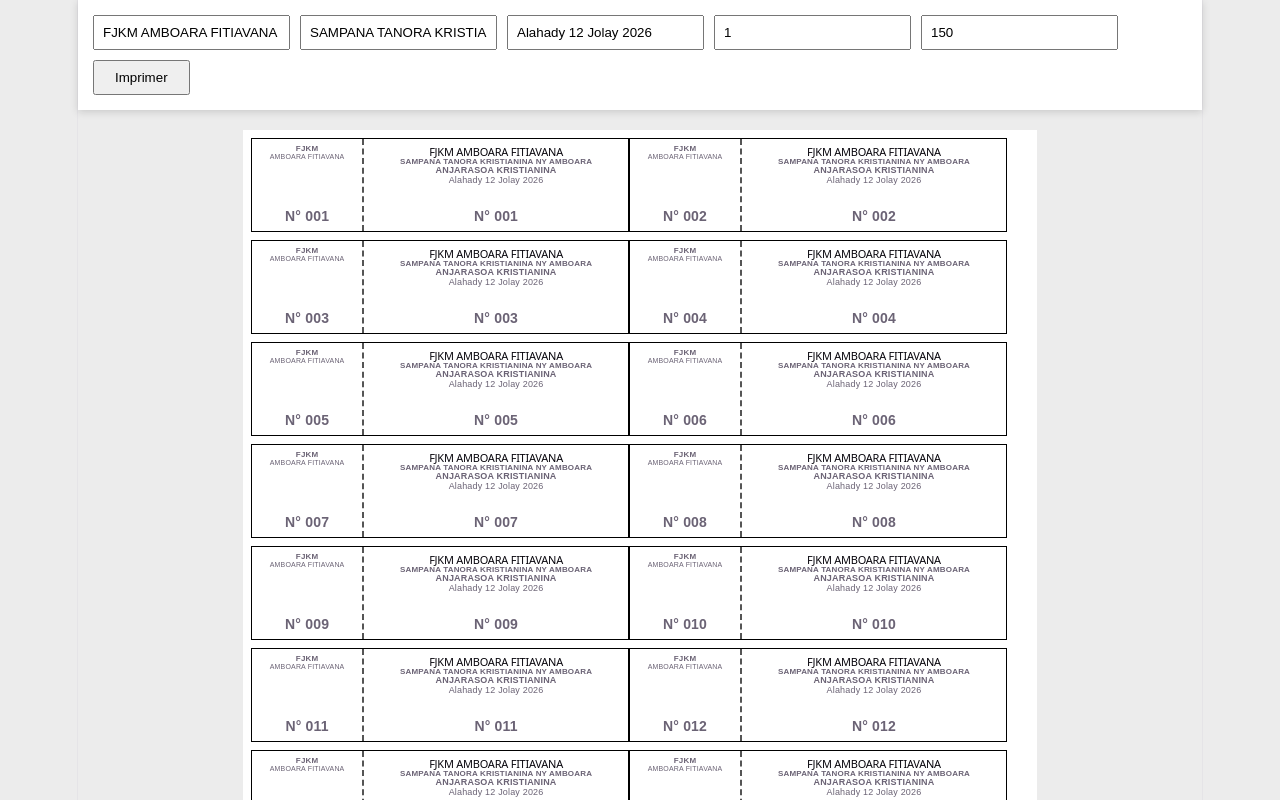
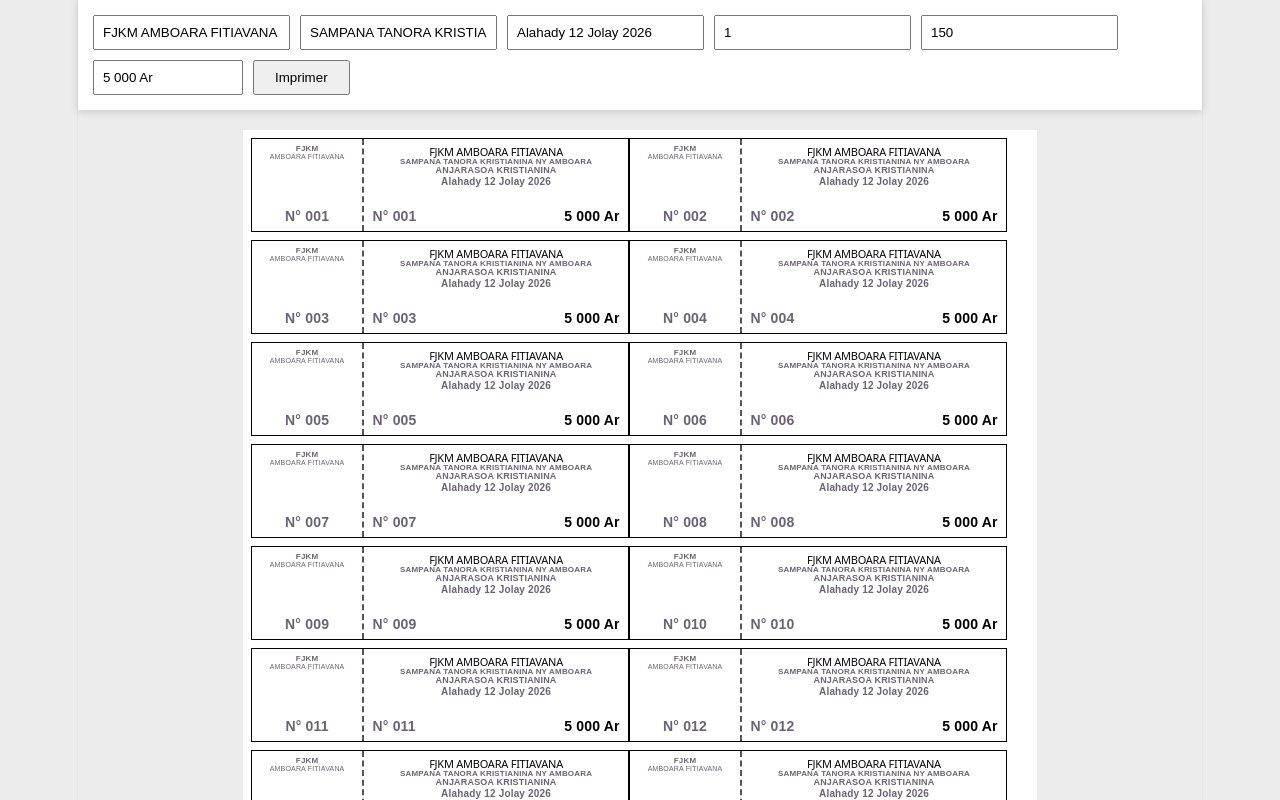
Before and after one commit to rarianaAina/ticket-generator, a React (Vite) app: page / in a window 1280 px wide. Shown: the top 800 px of the page. Built offline with nearby package versions, Linux system fonts and the light colour scheme.

Commit message:
Adding price

```diff
--- a/src/App.css
+++ b/src/App.css
@@ -131,7 +131,8 @@ body {
 }
 
 .date {
-  font-size: 9px;
+  font-size: 10px;
+  font-weight: bold;
   margin: 0;
   text-align: center;
 }
@@ -167,3 +168,48 @@ body {
     break-after: auto;
   }
 }
+
+/* Ajouter ou remplacer ces styles */
+
+.number-price {
+  display: flex;
+  justify-content: space-between;
+  width: 100%;
+  padding: 0 4px;
+  margin-top: 2px;
+}
+
+.number-label {
+  font-size: 14px;
+  font-weight: bold;
+  text-align: left;
+}
+
+.price-label {
+  font-size: 14px;
+  font-weight: bold;
+  text-align: right;
+  color: #000;
+}
+
+.main-bottom {
+  display: flex;
+  flex-direction: column;
+  align-items: center;
+  width: 100%;
+}
+
+.main-bottom .number-price {
+  width: 100%;
+}
+
+@media print {
+  .number-label,
+  .price-label {
+    font-size: 12px;
+  }
+
+  .toolbar input:last-of-type {
+    display: none;
+  }
+}
--- a/src/App.tsx
+++ b/src/App.tsx
@@ -9,6 +9,7 @@ function App() {
   const [date, setDate] = useState("Alahady 12 Jolay 2026");
   const [start, setStart] = useState(1);
   const [end, setEnd] = useState(150);
+  const [price, setPrice] = useState("5 000 Ar"); // Ajout du prix
 
   const formatNumber = (n: number) => String(n).padStart(3, "0");
 
@@ -39,7 +40,10 @@ function App() {
               <p className="date">{date}</p>
             </div>
             <div className="main-bottom">
-              <strong>N° {formatNumber(i)}</strong>
+              <div className="number-price">
+                <span className="number-label">N° {formatNumber(i)}</span>
+                <span className="price-label">{price}</span>
+              </div>
             </div>
           </div>
         </div>
@@ -83,6 +87,12 @@ function App() {
           onChange={(e) => setEnd(Number(e.target.value))}
           placeholder="Fin"
         />
+        <input
+          value={price}
+          onChange={(e) => setPrice(e.target.value)}
+          placeholder="Prix (ex: 5 000 Ar)"
+          style={{ width: "150px" }}
+        />
         <button onClick={() => window.print()}>Imprimer</button>
       </div>
       {pages}
--- a/src/components/PrintLayout.tsx
+++ b/src/components/PrintLayout.tsx
@@ -9,6 +9,7 @@ interface PrintLayoutProps {
   end: number;
   ticketsPerPage: number;
   columns: number;
+  price: string; // Ajout
 }
 
 export default function PrintLayout({
@@ -19,12 +20,13 @@ export default function PrintLayout({
   end,
   ticketsPerPage,
   columns,
+  price, // Ajout
 }: PrintLayoutProps) {
 
   const pageWidth = 210;
   const pageHeight = 297;
 
-  const margin = 3; // Réduit pour plus de largeur
+  const margin = 3;
 
   const printableWidth = pageWidth - margin * 2;
   const printableHeight = pageHeight - margin * 2;
@@ -60,6 +62,7 @@ export default function PrintLayout({
           ticketHeight={ticketHeight}
           ticketWidth={ticketWidth}
           stubWidth={stubWidth}
+          price={price} // Ajout
         />
       ))}
     </>
--- a/src/components/Ticket.tsx
+++ b/src/components/Ticket.tsx
@@ -9,6 +9,7 @@ export default function Ticket({
   ticketHeight,
   ticketWidth,
   stubWidth,
+  price, // Ajout
 }: TicketProps) {
   return (
     <div
@@ -43,7 +44,10 @@ export default function Ticket({
 
         <div className="main-bottom">
           <p className="date">{date}</p>
-          <strong>N° {formatNumber(number)}</strong>
+          <div className="number-price">
+            <span className="number-label">N° {formatNumber(number)}</span>
+            <span className="price-label">Prix: {price}</span>
+          </div>
         </div>
       </div>
     </div>
--- a/src/components/TicketPage.tsx
+++ b/src/components/TicketPage.tsx
@@ -8,6 +8,7 @@ interface TicketPageProps {
   ticketHeight: number;
   ticketWidth: number;
   stubWidth: number;
+  price: string; // Ajout
 }
 
 export default function TicketPage({
@@ -18,6 +19,7 @@ export default function TicketPage({
   ticketHeight,
   ticketWidth,
   stubWidth,
+  price, // Ajout
 }: TicketPageProps) {
   return (
     <div className="page">
@@ -31,6 +33,7 @@ export default function TicketPage({
           ticketHeight={ticketHeight}
           ticketWidth={ticketWidth}
           stubWidth={stubWidth}
+          price={price} // Ajout
         />
       ))}
     </div>
--- a/src/types/ticket.ts
+++ b/src/types/ticket.ts
@@ -6,6 +6,7 @@ export interface TicketConfig {
   end: number;
   ticketsPerPage: number;
   columns: number;
+  price: string; // Ajout
 }
 
 export interface TicketProps {
@@ -16,4 +17,5 @@ export interface TicketProps {
   ticketHeight: number;
   ticketWidth: number;
   stubWidth: number;
+  price: string; // Ajout
 }
```
Also changed, not shown: src/components/Toolbar.tsx (+11 -0 lines).
